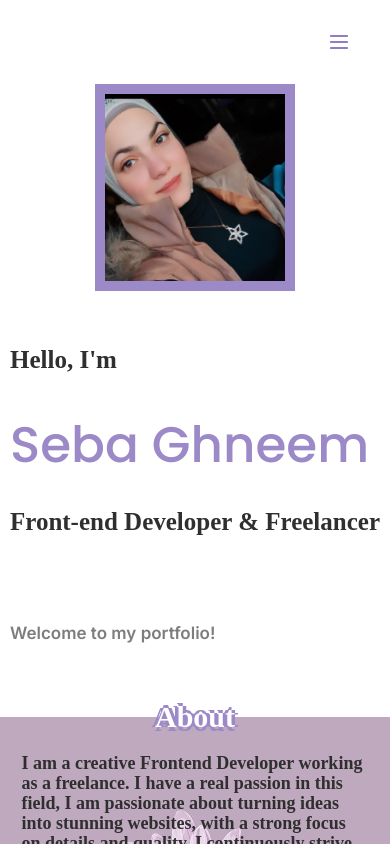
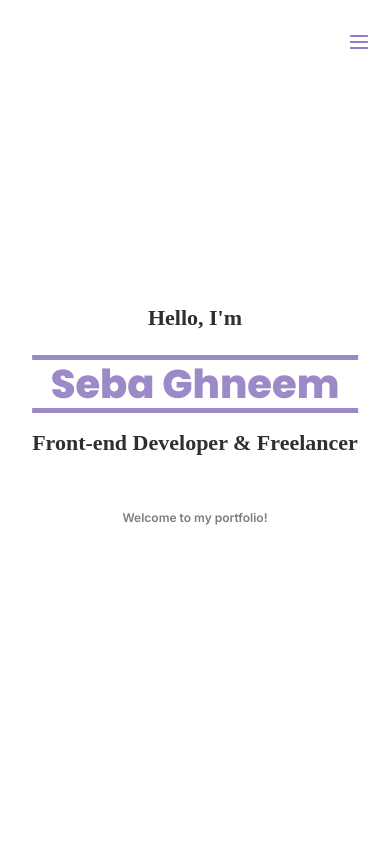
Before and after one commit to ssebag/Portfolio_Front, a React (Vite) app: page / in a window 390 px wide. Shown: the top 844 px of the page. Built offline with nearby package versions, Linux system fonts and the light colour scheme; a web font is replaced by a local one.

Commit message:
update hero

```diff
--- a/src/Component/AboutMe/AboutMe.jsx
+++ b/src/Component/AboutMe/AboutMe.jsx
@@ -11,7 +11,6 @@ export default function AboutMe() {
     <div className={`containerSection aboutMe flex-col secBackground ${lang ==='ar' ? 'arabic' : ''}`} id="about">
       <div className="background_black"></div>
       <div className="myInfo">
-        <Title nameClass="titlePosition" title={t("navbar.About")} />
           <p className="education_achievements_desc">
             {t("about.personalInfo")}
           </p>
--- a/src/Component/Hero/Hero.css
+++ b/src/Component/Hero/Hero.css
@@ -4,13 +4,3 @@
     height: 100vh;
     position: relative
 }
-/* =================================== Responsive ============================== */
-@media (max-width: 600px) {
-  .hero{
-      flex-direction: column;
-      align-items: center;
-      height: 85vh;
-      gap: 50px;
-      padding: 50px 0;
-    }
-}
--- a/src/Component/Hero/Hero.jsx
+++ b/src/Component/Hero/Hero.jsx
@@ -6,7 +6,7 @@ import PersonalInfo from './../PersonalInfo/PersonalInfo'
 export default function Hero() {
   return (
     <div className="hero">
-      <PersonalImg />
+      {/* <PersonalImg /> */}
       <PersonalInfo />
     </div>
   )
--- a/src/Component/Navbar/Navbar.jsx
+++ b/src/Component/Navbar/Navbar.jsx
@@ -25,7 +25,7 @@ export default function Navbar() {
   return (
     <>
       <nav className={lang ==="ar" ? 'arabic' : ''}>
-         <div className="container flex-bw">
+         <div className="flex-bw">
             <NavItems navClass={"nav-items pointer flex-al-c"}/>
            <div className="navOption flex-al-c">
            <div className='mode pointer' onClick={ToggleChangeMode}>
--- a/src/Component/PersonalInfo/PersonalInfo.css
+++ b/src/Component/PersonalInfo/PersonalInfo.css
@@ -1,53 +1,55 @@
 .personalInfo{
-  height: 50vh;
   position: absolute;
   top: 50%;
-  left: 55%;
+  left: 50%;
   transform: translate(-50%,-50%);
-  display: flex;
-  gap: 20px;
+  gap: 15px;
+  text-align: center;
+  width: max-content;
 }
 .personalInfo h1{
-    color: var(--purple-color);
-    font-size: 60px;
-    /* font-family: 'Yesteryear', cursive; */
-    font-family: "Inter", sans-serif;
+  color: var(--purple-color);
+  font-size: 72px;
+  font-family: "Inter", sans-serif;
+  font-weight: 800;
+  border-bottom: 5px solid var(--purple-color);
+  border-top: 5px solid var(--purple-color);
 }
 .personalInfoPara{
   color: var(--Black-color);
-  font-size: 35px;
+  font-size: 40px;
   font-weight: 800;
   font-family: "Edu NSW ACT Foundation", cursive;
 }
 .introduction {
   font-family: "Inter", sans-serif;
-  font-size: 17px;
+  font-size: 20px;
   font-weight: 600;
   color: var(--gray-color);
 }
 /* =================================== Responsive ============================== */
 @media (max-width: 992px) {
-  .personalInfo {
-    height: 35vh;
-    left: 65%;
-    width: max-content;
-  }
-}
-@media (max-width: 768px) {
-  .personalInfo {
-    left: 70%;
-  }
   .personalInfoPara {
-    font-size: 25px;
+    font-size: 36px;
   }
   .personalInfo h1 {
-    font-size: 50px;
+    font-size: 60px;
+  }
+  .introduction {
+    font-size: 16px;
   }
 }
 @media (max-width: 600px) {
+  .introduction {
+    font-size: 12px;
+  }
   .personalInfo{
-    position: static;
-    height: 20vh;
-    transform: none;
+    gap: 5px;
+  }
+  .personalInfoPara {
+    font-size: 22px;
+  }
+  .personalInfo h1 {
+    font-size: 40px;
   }
 }
```
Also changed, not shown: src/Component/Contactme/Contactme.jsx (added, +35 -0 lines).
